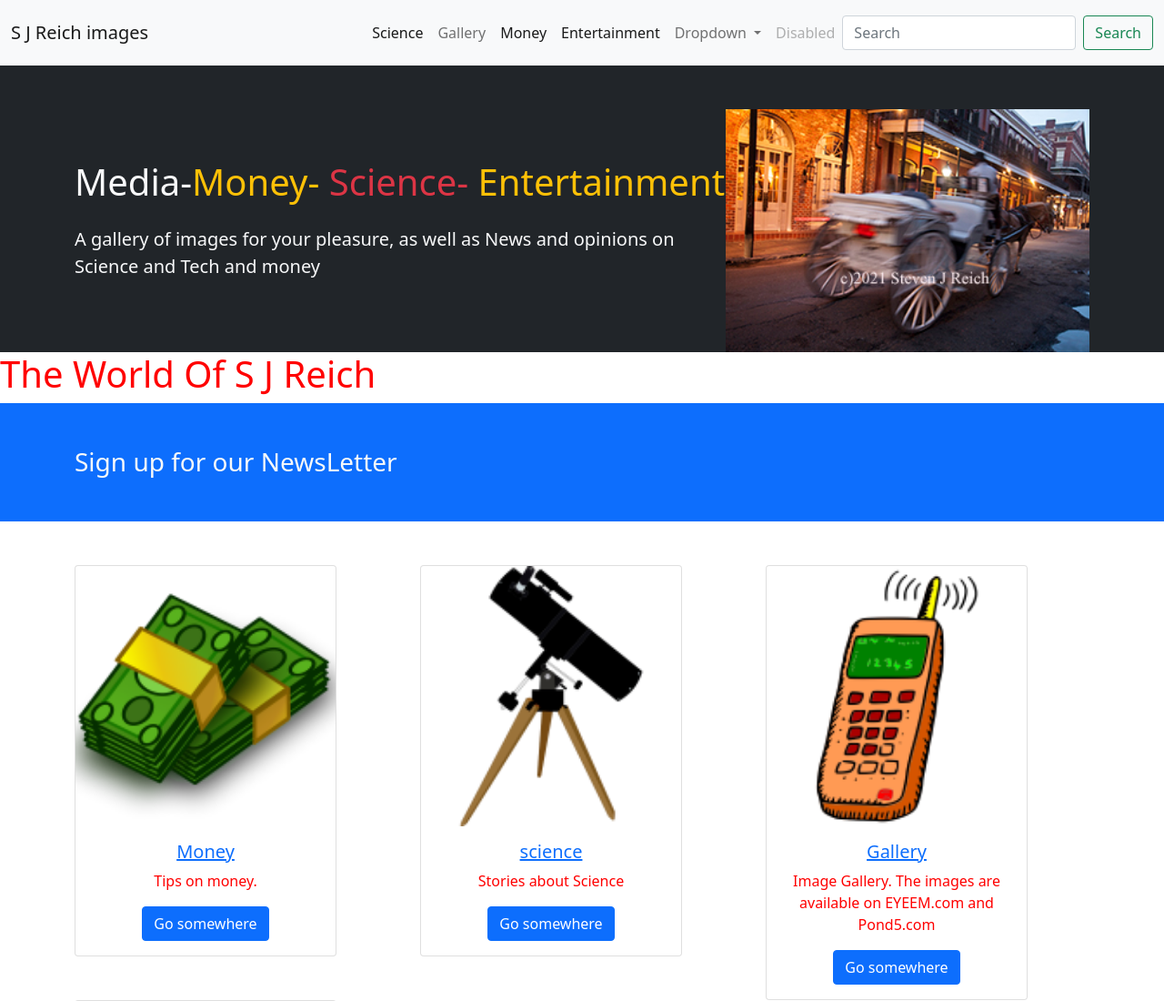
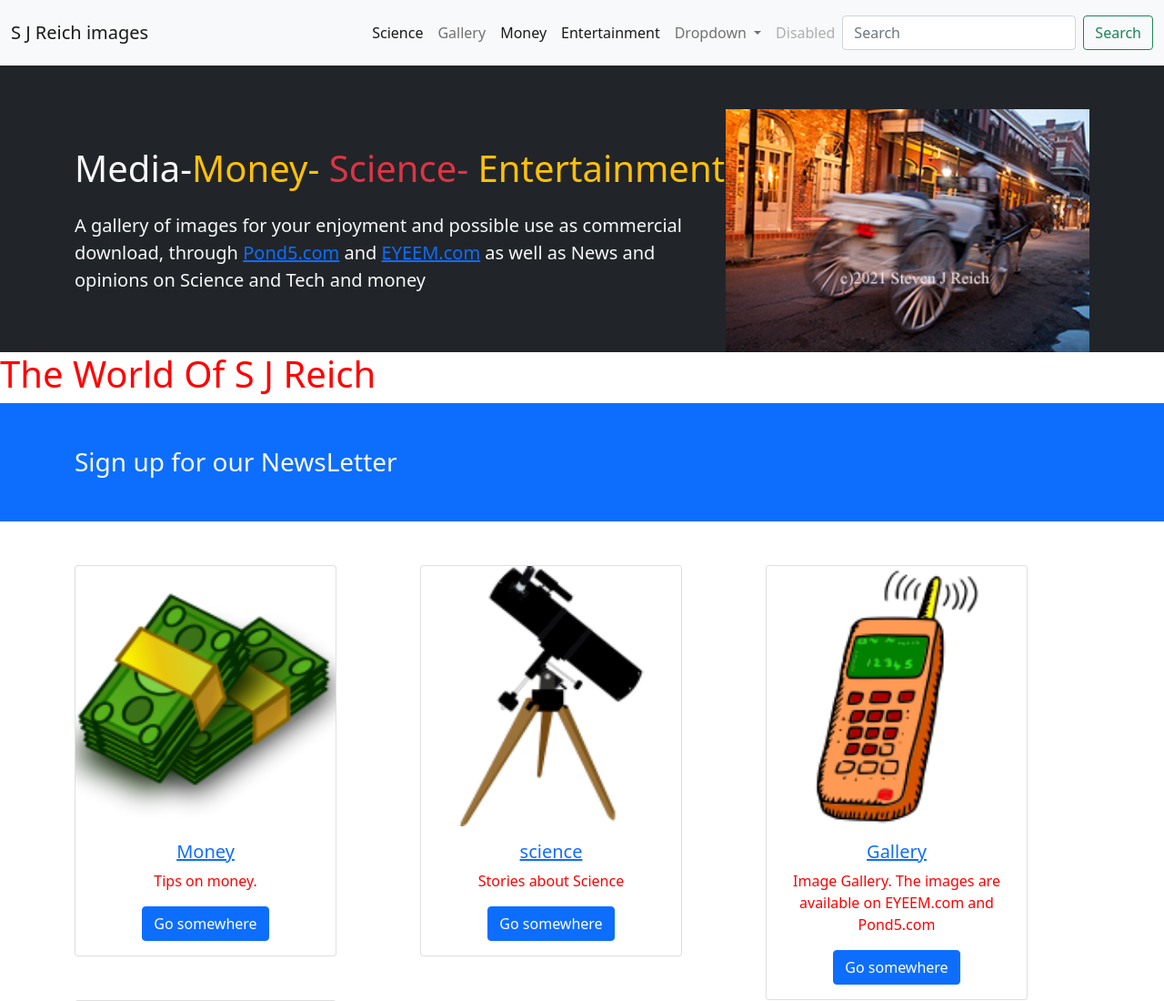
Before and after one commit to srichj/sjrmedia, a plain HTML site: page index.html in a window 1280 px wide. Shown: the top 1100 px of the page at 91% size. Drawn offline with nearby package versions, Linux system fonts and the light colour scheme.

Commit message:
Add files via upload

```diff
--- a/index.html
+++ b/index.html
@@ -65,7 +65,7 @@
                <h1>Media-<span class="text-warning">Money-</span> <span class="text-danger">Science-</span> <span class="text-warning">Entertainment</span></h1>
 
              <p class="lead my-4">
-               A gallery of images for your pleasure, as well as News and opinions on Science and Tech and money</p>
+               A gallery of images for your enjoyment and possible use as commercial download, through <a href="https://www.pond5.com/artist/shezzie?utm_source=sailthru&utm_medium=email&utm_campaign=curators_review" target="_blank">Pond5.com</a>  and <a href="https://www.eyeem.com/following" target="_blank">EYEEM.com</a> as well as News and opinions on Science and Tech and money</p>
 
 
              </div>
```
